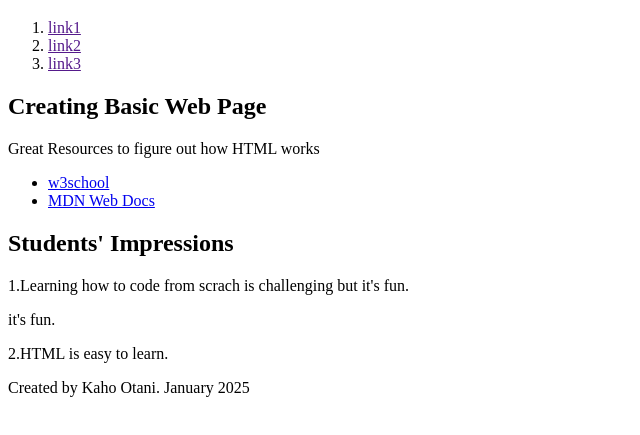
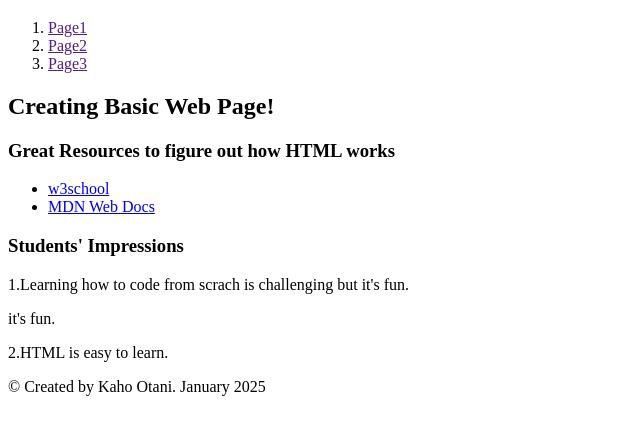
Before and after one commit to hokanitao/basic-html-css-example, a plain HTML site: page index.html in a window 1280 px wide. Shown: the part 61-496 px from the top of the page, without its empty margins (0-640 px from the left). Drawn offline with Linux system fonts and the light colour scheme.

Commit message:
Escaped Characters Added

```diff
--- a/index.html
+++ b/index.html
@@ -6,22 +6,22 @@
     <title>week2</title>
   </head>
   <body>
-    <head>
+    <header>
       <h1>week2 Assignment</h1>
-    </head>
+    </header>
 
     <nav>
       <ol>
-        <li><a href="">link1</a></li>
-        <li><a href="">link2</a></li>
-        <li><a href="">link3</a></li>
+        <li><a href="">Page1</a></li>
+        <li><a href="">Page2</a></li>
+        <li><a href="">Page3</a></li>
       </ol>
     </nav>
 
     <main>
       <section>
-        <h2>Creating Basic Web Page</h2>
-        <p>Great Resources to figure out how HTML works</p>
+        <h2>Creating Basic Web Page&#33;</h2>
+        <h3>Great Resources to figure out how HTML works</h3>
         <ul>
           <li><a href="https://www.w3schools.com/">w3school</a></li>
           <li><a href="https://developer.mozilla.org/en-US/docs/Web/HTML/Element/section">MDN Web Docs</a></li>
@@ -29,7 +29,7 @@
       </section>
 
       <article>
-        <h2>Students' Impressions</h2>
+        <h3>Students' Impressions</h3>
         <p>1.Learning how to code from scrach is challenging but it's fun.</p>
           <aside>
             <p>it's fun.</p>
@@ -38,7 +38,7 @@
     </main>
 
     <footer>
-      <p>Created by Kaho Otani. January 2025</p>
+      <p>&copy; Created by Kaho Otani. January 2025</p>
     </footer>
   </body>
 </html>
```
